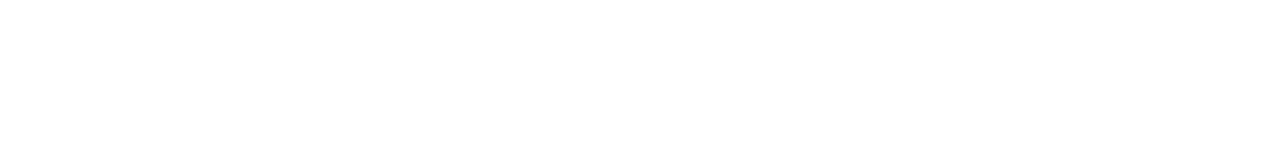
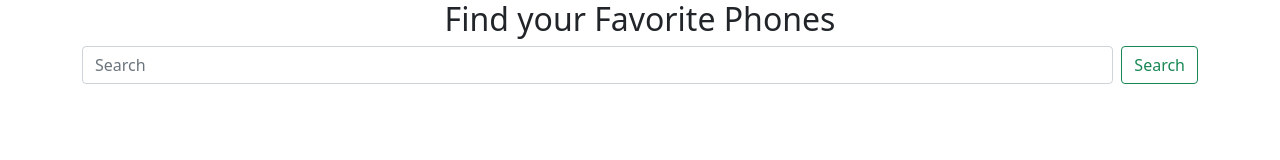
Before and after one commit to nafish08/mobile-world, a plain HTML site: page index.html in a window 1280 px wide. Drawn offline with nearby package versions, Linux system fonts and the light colour scheme.

Commit message:
search field & button added

```diff
--- a/index.html
+++ b/index.html
@@ -15,6 +15,29 @@
     />
   </head>
   <body>
+    <h2 class="text-center">Find your Favorite Phones</h2>
+
+    <div class="container">
+      <div class="d-flex">
+        <input
+          id="input-value"
+          class="form-control me-2"
+          type="search"
+          placeholder="Search"
+          aria-label="Search"
+        />
+        <button
+          onclick="searchButton()"
+          class="btn btn-outline-success"
+          type="submit"
+        >
+          Search
+        </button>
+      </div>
+      <h2 id="error" class="text-primary text-center"></h2>
+
+      <div id="main" class="row"></div>
+    </div>
     <script src="main.js"></script>
 
     <!-- JavaScript Bundle with Popper -->
```
